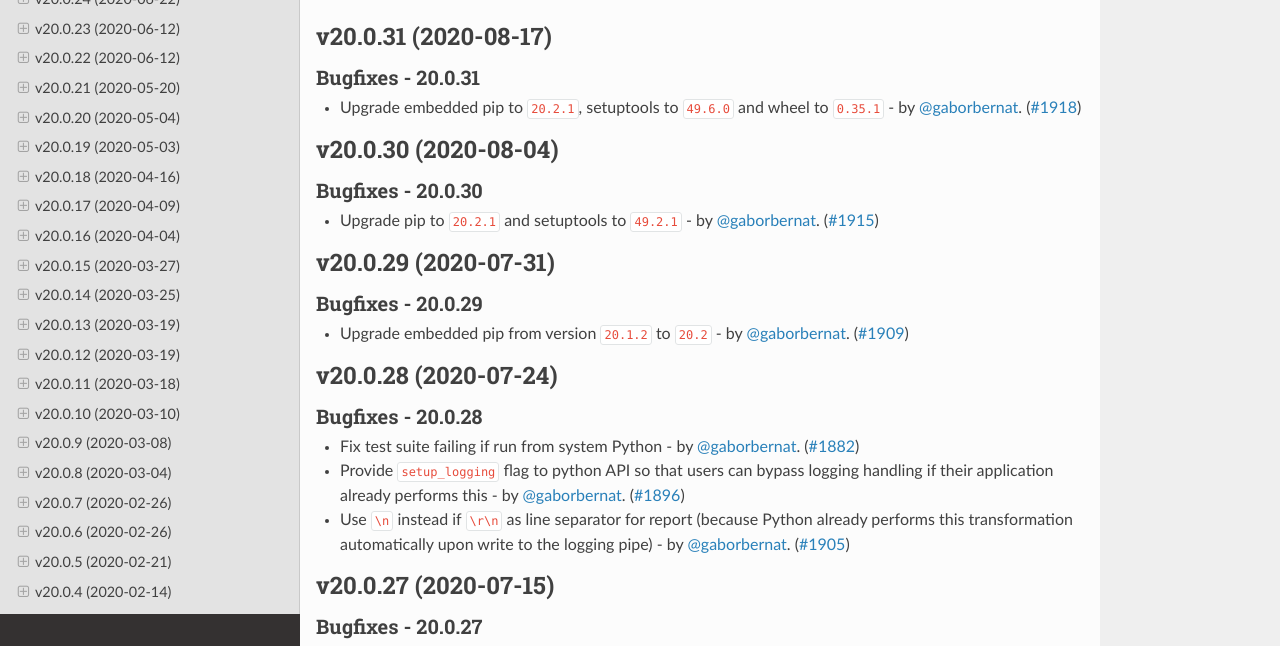
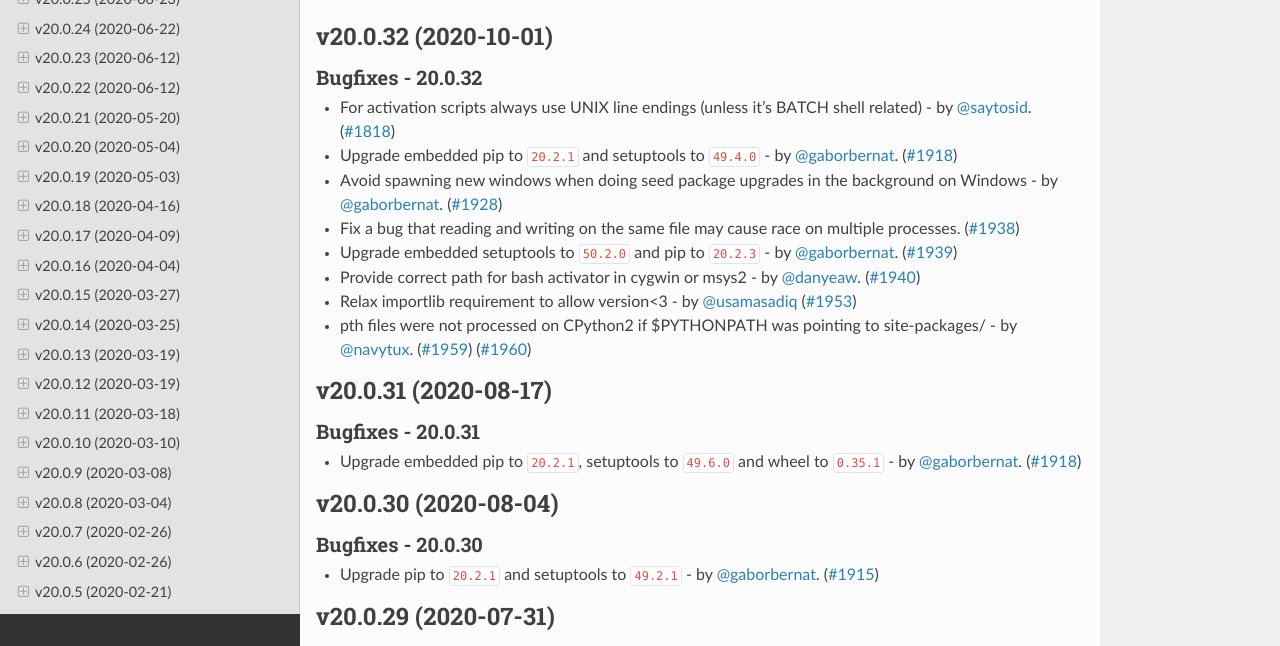
Before and after one commit to pypa/virtualenv, a Sphinx documentation site: the page built from docs/changelog.rst, in a window 1280 px wide and 900 px high, cut to the strip 254-900 px from the top of the window. Built offline with Sphinx 7.4.7 and the Read the Docs theme 2.0.0, drawn with Linux system fonts in a browser that asks for light colours; pages that are not in the unit, such as notebooks, are missing from menus; the version number could not be read and is left out; some of the changed text lies outside the part shown.

Commit message:
release 20.0.32

```diff
--- a/docs/changelog.rst
+++ b/docs/changelog.rst
@@ -4,6 +4,21 @@ Release History
 .. include:: _draft.rst
 
 .. towncrier release notes start
+
+v20.0.32 (2020-10-01)
+---------------------
+
+Bugfixes - 20.0.32
+~~~~~~~~~~~~~~~~~~
+- For activation scripts always use UNIX line endings (unless it's BATCH shell related) - by :user:`saytosid`. (`#1818 <https://github.com/pypa/virtualenv/issues/1818>`_)
+- Upgrade embedded pip to ``20.2.1`` and setuptools to ``49.4.0`` - by :user:`gaborbernat`. (`#1918 <https://github.com/pypa/virtualenv/issues/1918>`_)
+- Avoid spawning new windows when doing seed package upgrades in the background on Windows - by :user:`gaborbernat`. (`#1928 <https://github.com/pypa/virtualenv/issues/1928>`_)
+- Fix a bug that reading and writing on the same file may cause race on multiple processes. (`#1938 <https://github.com/pypa/virtualenv/issues/1938>`_)
+- Upgrade embedded setuptools to ``50.2.0`` and pip to ``20.2.3`` - by :user:`gaborbernat`. (`#1939 <https://github.com/pypa/virtualenv/issues/1939>`_)
+- Provide correct path for bash activator in cygwin or msys2 - by :user:`danyeaw`. (`#1940 <https://github.com/pypa/virtualenv/issues/1940>`_)
+- Relax importlib requirement to allow version<3 - by :user:`usamasadiq` (`#1953 <https://github.com/pypa/virtualenv/issues/1953>`_)
+- pth files were not processed on CPython2 if $PYTHONPATH was pointing to site-packages/ - by :user:`navytux`. (`#1959 <https://github.com/pypa/virtualenv/issues/1959>`_) (`#1960 <https://github.com/pypa/virtualenv/issues/1960>`_)
+
 
 v20.0.31 (2020-08-17)
 ---------------------
--- a/docs/changelog/1818.bugfix.rst
+++ /dev/null
@@ -1 +0,0 @@
-For activation scripts always use UNIX line endings (unless it's BATCH shell related) - by :user:`saytosid`.
--- a/docs/changelog/1918.bugfix.rst
+++ /dev/null
@@ -1 +0,0 @@
-Upgrade embedded pip to ``20.2.1`` and setuptools to ``49.4.0`` - by :user:`gaborbernat`.
--- a/docs/changelog/1928.bugfix.rst
+++ /dev/null
@@ -1 +0,0 @@
-Avoid spawning new windows when doing seed package upgrades in the background on Windows - by :user:`gaborbernat`.
--- a/docs/changelog/1938.bugfix.rst
+++ /dev/null
@@ -1 +0,0 @@
-Fix a bug that reading and writing on the same file may cause race on multiple processes.
--- a/docs/changelog/1939.bugfix.rst
+++ /dev/null
@@ -1 +0,0 @@
-Upgrade embedded setuptools to ``50.2.0`` and pip to ``20.2.3`` - by :user:`gaborbernat`.
--- a/docs/changelog/1940.bugfix.rst
+++ /dev/null
@@ -1 +0,0 @@
-Provide correct path for bash activator in cygwin or msys2 - by :user:`danyeaw`.
--- a/docs/changelog/1953.bugfix.rst
+++ /dev/null
@@ -1 +0,0 @@
-Relax importlib requirement to allow version<3 - by :user:`usamasadiq`
--- a/docs/changelog/1960.bugfix.rst
+++ /dev/null
@@ -1 +0,0 @@
-pth files were not processed on CPython2 if $PYTHONPATH was pointing to site-packages/ - by :user:`navytux`. (`#1959 <https://github.com/pypa/virtualenv/issues/1959>`_)
```
